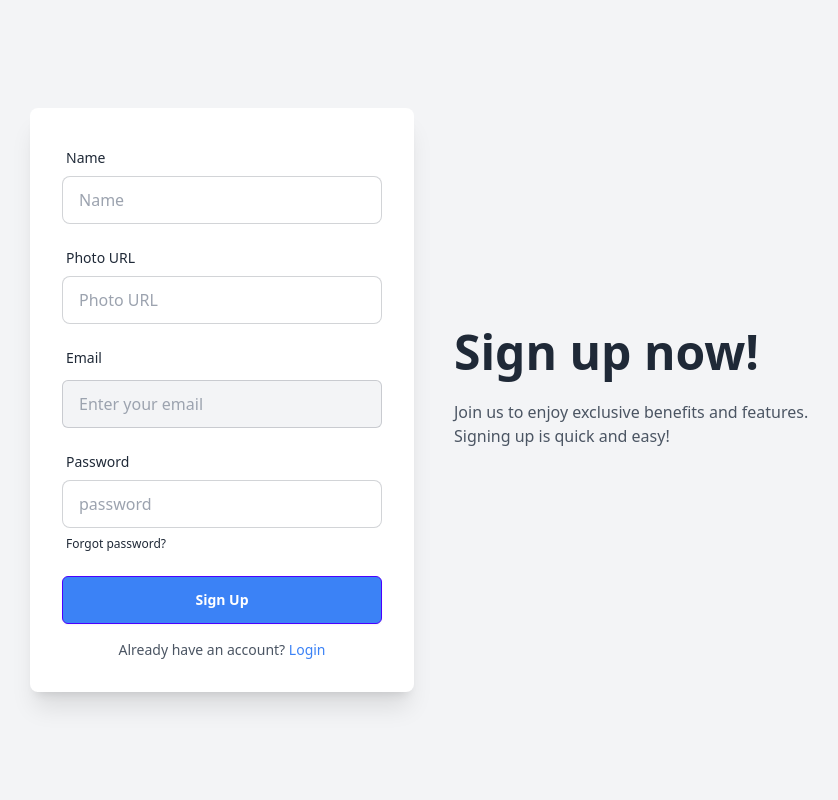
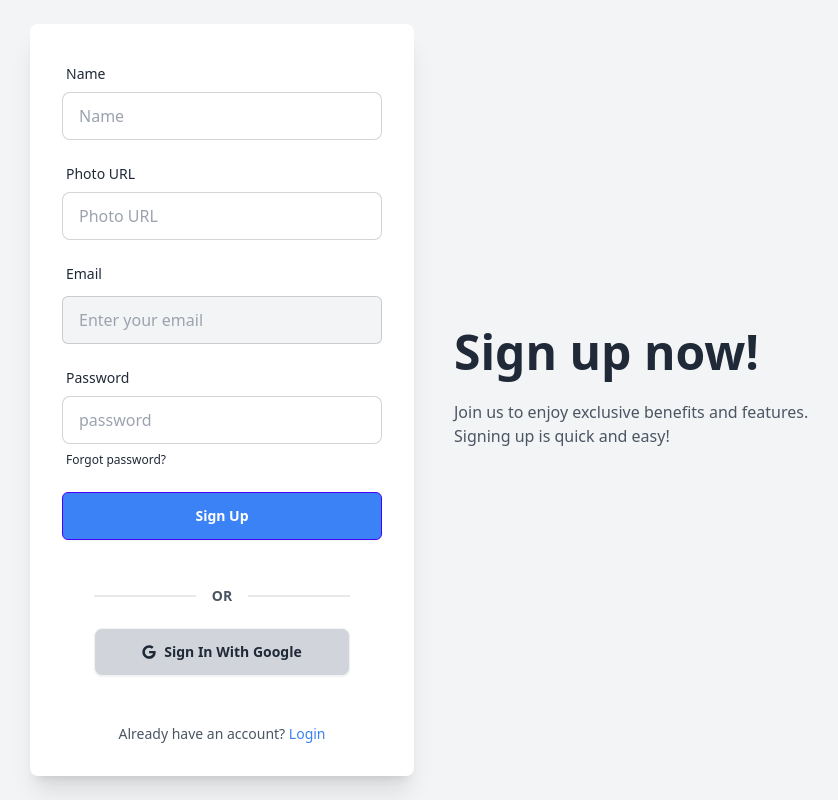
Before and after one commit to dipu-37/bistro-boss-client, a React (Vite) app: page /signup in a window 1280 px wide. Shown: the whole page, without its empty margins (218-1056 px from the left). Built offline with nearby package versions, Linux system fonts and the light colour scheme; no server answers.

Commit message:
sign in with google

```diff
--- /dev/null
+++ b/src/Hooks/useAxiosPublic.jsx
@@ -0,0 +1,11 @@
+import axios from "axios";
+
+const axiosPublic = axios.create({
+
+    baseURL:'http://localhost:5000'
+})
+const useAxiosPublic = () => {
+    return axiosPublic;
+};
+
+export default useAxiosPublic;
--- a/src/Hooks/useCart.jsx
+++ b/src/Hooks/useCart.jsx
@@ -1,6 +1,7 @@
 import { useQuery } from "@tanstack/react-query";
 import useAxiosSecure from "./useAxiosSecure";
 import useAuth from "./useAuth";
+
 
 const useCart = () => {
     const axiosSecure = useAxiosSecure();
@@ -22,3 +23,5 @@ const useCart = () => {
 };
 
 export default useCart;
+
+// when i click add to cart button data are store in mongodb . then i use useCart hook fetch the data just use for email . go to the cart componet and see , and navbar component ,
--- a/src/Pages/Login/Login.jsx
+++ b/src/Pages/Login/Login.jsx
@@ -4,6 +4,7 @@ import { Helmet } from "react-helmet-async";
 import { AuthContext } from "../../Provider/AuthProvider";
 import { Link, useLocation, useNavigate } from "react-router-dom";
 import Swal from 'sweetalert2';
+import SocialLogin from "../../SocialLogin/SocialLogin";
 
 const Login = () => {
     const { signIn } = useContext(AuthContext);
@@ -125,7 +126,9 @@ const Login = () => {
                                     Login
                                 </button>
                             </div>
+
                         </form>
+                        <SocialLogin></SocialLogin>
                         <p className="text-center mt-4">
                             <small>
                                 New here?{" "}
--- a/src/Provider/AuthProvider.jsx
+++ b/src/Provider/AuthProvider.jsx
@@ -1,11 +1,11 @@
-import { createUserWithEmailAndPassword, onAuthStateChanged, signInWithEmailAndPassword, signOut, updateProfile } from "firebase/auth";
+import { createUserWithEmailAndPassword, GoogleAuthProvider, onAuthStateChanged, signInWithEmailAndPassword, signInWithPopup, signOut, updateProfile } from "firebase/auth";
 import { createContext, useEffect, useState } from "react";
 import { auth } from "../Firebase/firebase.config";
 
 
 
 export const AuthContext = createContext(null);
-
+const googleProvider = new GoogleAuthProvider()
 const AuthProvider = ({ children }) => {
 
     const [user, setUser] = useState(null);
@@ -21,11 +21,15 @@ const AuthProvider = ({ children }) => {
         return signInWithEmailAndPassword(auth, email, password)
     }
 
+    const signInWithGoogle = () => {
+        setLoading(true)
+        return signInWithPopup(auth, googleProvider)
+      }
+
     const logOut = async () => {
         setLoading(true)
         return signOut(auth)
     }
-
 
     const updateUserProfile = (name, photo) => {
         return updateProfile(auth.currentUser, {
@@ -53,7 +57,8 @@ const AuthProvider = ({ children }) => {
         createUser,
         signIn,
         logOut,
-        updateUserProfile
+        updateUserProfile,
+        signInWithGoogle
 
 
     }
--- a/src/Routs/Routs.jsx
+++ b/src/Routs/Routs.jsx
@@ -10,6 +10,7 @@ import Login from "../Pages/Login/Login";
 import SignUp from "../SingUp/SignUp";
 import DashBoard from "../Layout/DashBoard";
 import Cart from "../Pages/DashBoard/Cart/Cart";
+import PrivateRoute from "./PrivateRoute";
 
 export const router = createBrowserRouter([
     {
@@ -40,7 +41,7 @@ export const router = createBrowserRouter([
     },
     {
       path: 'dashboard',
-      element: <DashBoard></DashBoard>,
+      element: <PrivateRoute><DashBoard></DashBoard></PrivateRoute>,
       children:[
         {
           path:'cart',
--- a/src/SingUp/SignUp.jsx
+++ b/src/SingUp/SignUp.jsx
@@ -4,14 +4,19 @@ import { Link, useLocation, useNavigate } from "react-router-dom";
 import { useForm } from "react-hook-form"
 import { useContext } from "react";
 import { AuthContext } from "../Provider/AuthProvider";
+import useAxiosPublic from "../Hooks/useAxiosPublic";
+import Swal from "sweetalert2";
+import SocialLogin from "../SocialLogin/SocialLogin";
 
 const SignUp = () => {
-  const {updateUserProfile , createUser}=useContext(AuthContext)
+  const { updateUserProfile, createUser } = useContext(AuthContext)
   const navigate = useNavigate();
   const location = useLocation();
+  const axiosPublic = useAxiosPublic();
   const from = location.state?.from?.pathname || '/login';
   const {
     register,
+    reset,
     handleSubmit,
     formState: { errors },
   } = useForm();
@@ -19,15 +24,37 @@ const SignUp = () => {
 
   const onSubmit = (data) => {
     console.log(data)
-    createUser(data.email,data.password)
-    .then(result=>{
+    createUser(data.email, data.password)
+      .then(result => {
         const LoggedUser = result.user;
         console.log(LoggedUser);
         updateUserProfile(data.name, data.photoUrl)
-      .then(()=>{
+          .then(() => {
+            // create user entry in the database
+            const userInfo = {
+              name: data.name,
+              email: data.email
+            }
+            console.log(userInfo);
+            // post userInfo in mongodb
+            axiosPublic.post('/user', userInfo)
+              .then(res => {
+                console.log(res)
+                if (res.data.insertedId) {
+                  console.log('user added in the data base');
+                  reset();
+                  Swal.fire({
+                    position: 'top-end',
+                    icon: 'success',
+                    title: 'User created successfully.',
+                    showConfirmButton: false,
+                    timer: 1500
+                  });
+                }
+              })
             console.log('user profile info update')
           })
-      .catch(error =>{
+          .catch(error => {
             console.log(error)
           })
         navigate(from);
@@ -116,6 +143,7 @@ const SignUp = () => {
                 />
               </div>
             </form>
+            <SocialLogin></SocialLogin>
             <p className="mt-4 text-center text-sm text-gray-600 dark:text-gray-300">
               Already have an account?{" "}
               <Link className="text-blue-500 hover:underline" to="/login">
--- /dev/null
+++ b/src/SocialLogin/SocialLogin.jsx
@@ -0,0 +1,46 @@
+import { FaGoogle } from "react-icons/fa6";
+import useAuth from "../Hooks/useAuth";
+import useAxiosPublic from "../Hooks/useAxiosPublic";
+import { useNavigate } from "react-router-dom";
+
+const SocialLogin = () => {
+  const { signInWithGoogle } = useAuth();
+  const axiosPublic = useAxiosPublic();
+  const navigate = useNavigate()
+
+  const handleGoogleSignIn = () => {
+    signInWithGoogle()
+      .then((result) => {
+        console.log(result.user);
+        const userInfo ={
+            email: result.user?.email,
+            name : result.user?.displayName
+        }
+        axiosPublic.post('/user',userInfo)
+        .then(res =>{
+            console.log(res.data)
+            navigate('/')
+        })
+      })
+      .catch((error) => {
+        console.error("Error signing in with Google:", error);
+      });
+  };
+
+  return (
+    <div className="p-8 mx-auto w-full max-w-sm md:max-w-md lg:max-w-lg">
+      <div className="divider text-center text-gray-600 text-sm font-semibold uppercase">Or</div>
+      <div className="flex justify-center mt-6">
+        <button
+          onClick={handleGoogleSignIn}
+          className="btn flex items-center justify-center  py-2 px-4 bg-gray-300 md:w-full"
+        >
+          <FaGoogle  />
+          Sign In With Google
+        </button>
+      </div>
+    </div>
+  );
+};
+
+export default SocialLogin;
```
Lines whose indentation alone changed are shown as unchanged.
